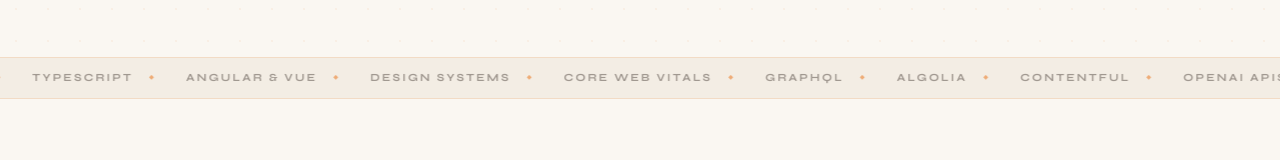
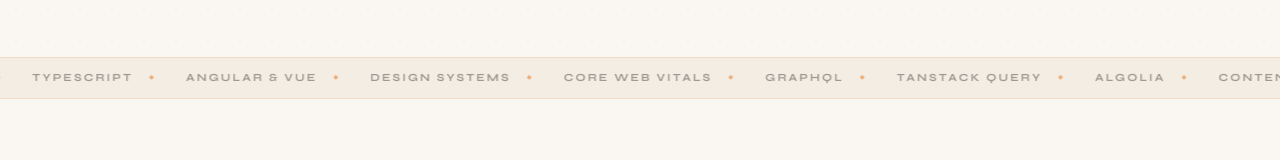
Before and after one commit to tjrosario/portfolio, a Next.js app: page / in a window 1280 px wide. Shown: the part 743-903 px from the top of the page. Built offline with nearby package versions, Linux system fonts and the light colour scheme.

Commit message:
feat: add TanStack Query to marquee and consulting experience (#4)
Co-authored-by: Tommy Rosario <tommy@DESKTOP-CDP9I65.localdomain>

```diff
--- a/data/experience.json
+++ b/data/experience.json
@@ -10,7 +10,7 @@
       "Specializing in modernizing legacy codebases, implementing design systems, and optimizing web performance for high-traffic applications.",
       "Consulting on technology stack selection and implementing scalable solutions using React, Angular, and Next.js."
     ],
-    "tech": ["Next.js", "React", "TypeScript", "Tailwind CSS", "GraphQL", "Contentful", "Algolia", "Angular", "RxJS"]
+    "tech": ["Next.js", "React", "TypeScript", "Tailwind CSS", "GraphQL", "TanStack Query", "Contentful", "Algolia", "Angular", "RxJS"]
   },
   {
     "company": "Plixer",
--- a/site.config.ts
+++ b/site.config.ts
@@ -180,6 +180,7 @@
     "Design Systems",
     "Core Web Vitals",
     "GraphQL",
+    "TanStack Query",
     "Algolia",
     "Contentful",
     "OpenAI APIs",
```
